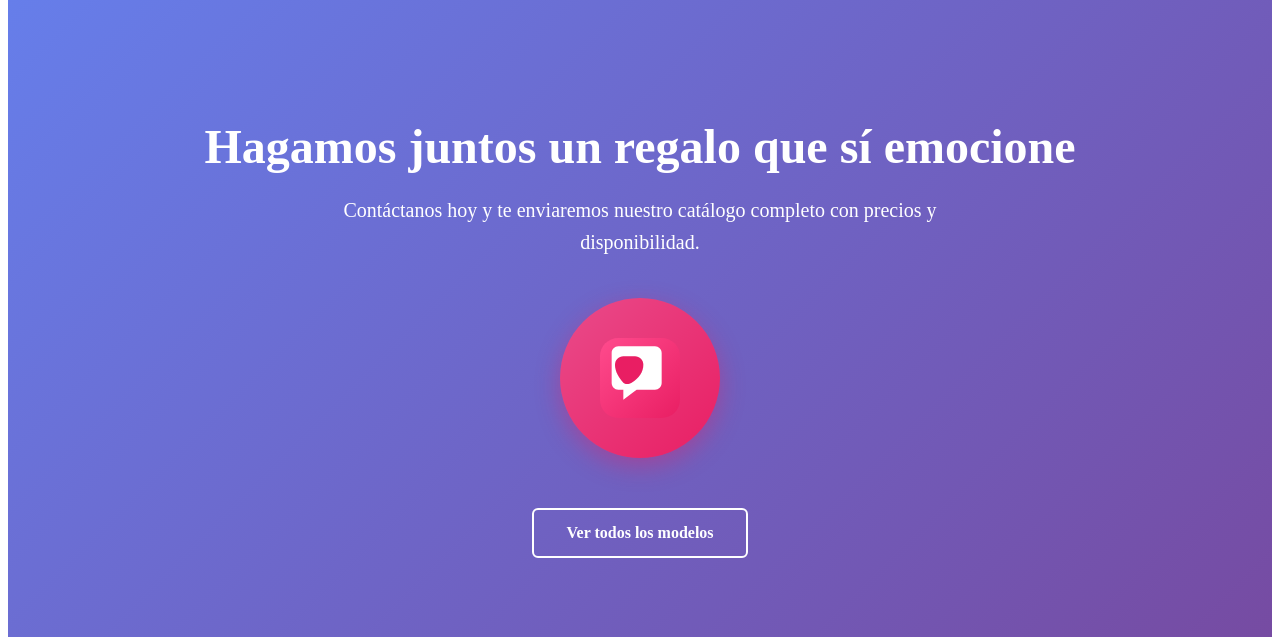
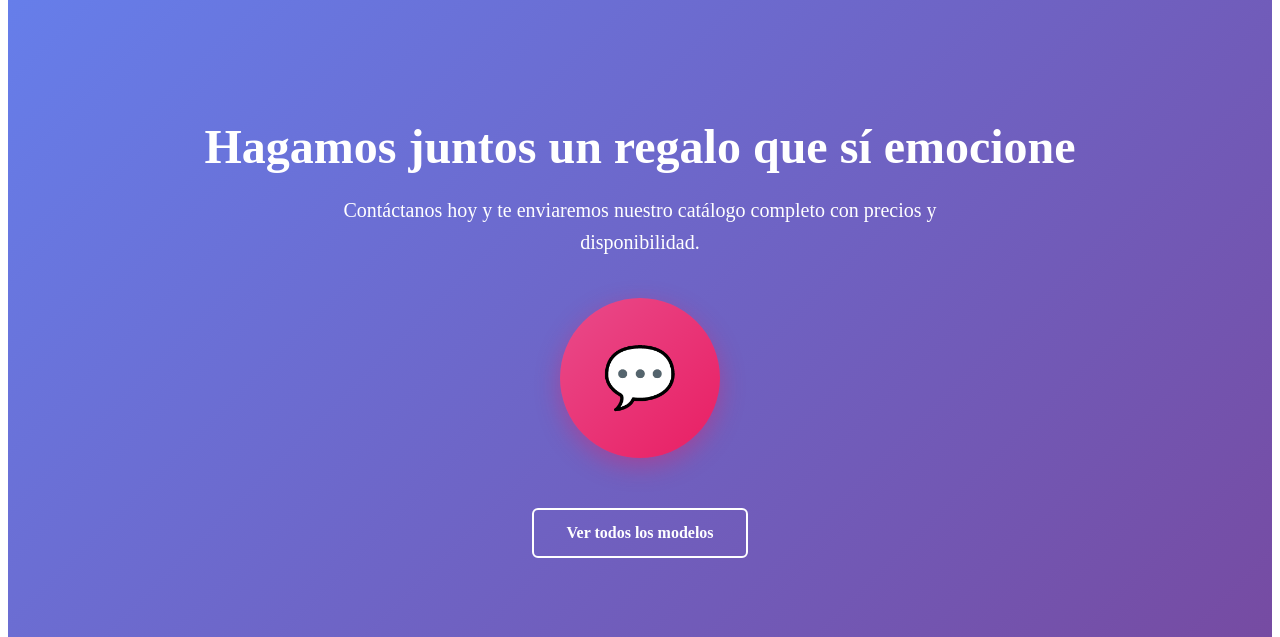
Before and after one commit to KimahriR/ucondieresis-wordpress, a WordPress theme: template wp-content/themes/ucondieresis/front-page.php in a window 1280 px wide. Shown: the part 3419-4056 px from the top of the page. Run offline with PHP 8.4 and a stand-in for WordPress, Linux system fonts and the light colour scheme; the site name, menu and one post (Sample post) are stand-ins, and other content is empty.

Commit message:
revert: remove SVG icons and restore emoji 💬 for floating and CTA buttons

```diff
--- a/wp-content/themes/ucondieresis/assets/css/home.css
+++ b/wp-content/themes/ucondieresis/assets/css/home.css
@@ -380,9 +380,12 @@
 }
 
 .cta__whatsapp-icon {
-  width: 80px;
-  height: 80px;
-  display: block;
+  font-size: 60px;
+  display: flex;
+  align-items: center;
+  justify-content: center;
+  line-height: 1;
+}
 }
 
 /* Animations */
--- a/wp-content/themes/ucondieresis/template-parts/home/cta.php
+++ b/wp-content/themes/ucondieresis/template-parts/home/cta.php
@@ -30,26 +30,7 @@ $productos_url = get_post_type_archive_link('productos');
          target="_blank"
          rel="noopener noreferrer"
          title="<?php esc_attr_e('Contactar por WhatsApp', 'ucondieresis'); ?>">
-        <svg class="cta__whatsapp-icon" viewBox="0 0 24 24" fill="none" xmlns="http://www.w3.org/2000/svg">
-          <!-- Pink rounded square background with gradient -->
-          <defs>
-            <linearGradient id="pinkGradient" x1="0%" y1="0%" x2="100%" y2="100%">
-              <stop offset="0%" style="stop-color:#FF4B8D;stop-opacity:1" />
-              <stop offset="100%" style="stop-color:#E91E63;stop-opacity:1" />
-            </linearGradient>
-          </defs>
-          <rect x="0" y="0" width="24" height="24" rx="5.5" fill="url(#pinkGradient)"/>
-
-          <!-- WhatsApp speech bubble with phone receiver -->
-          <g transform="translate(3.5, 2.5)">
-            <!-- Chat bubble -->
-            <path d="M2 0H13C14.1 0 15 0.9 15 2V11C15 12.1 14.1 13 13 13H7.5L3.5 16V13H2C0.9 13 0 12.1 0 11V2C0 0.9 0.9 0 2 0Z" fill="white"/>
-            <!-- Phone handset -->
-            <g transform="translate(3.5, 3)">
-              <path d="M3.5 0C4.9 0 6 1.1 6 2.5C6 4.7 4.7 6.5 2.5 7.9C1.7 8.4 0.5 8.4 0 7.9C-1.2 6.5 -2.5 4.7 -2.5 2.5C-2.5 1.1 -1.4 0 0 0L3.5 0Z" fill="#E91E63"/>
-            </g>
-          </g>
-        </svg>
+        <span class="cta__whatsapp-icon">💬</span>
       </a>
     </div>
 
```
